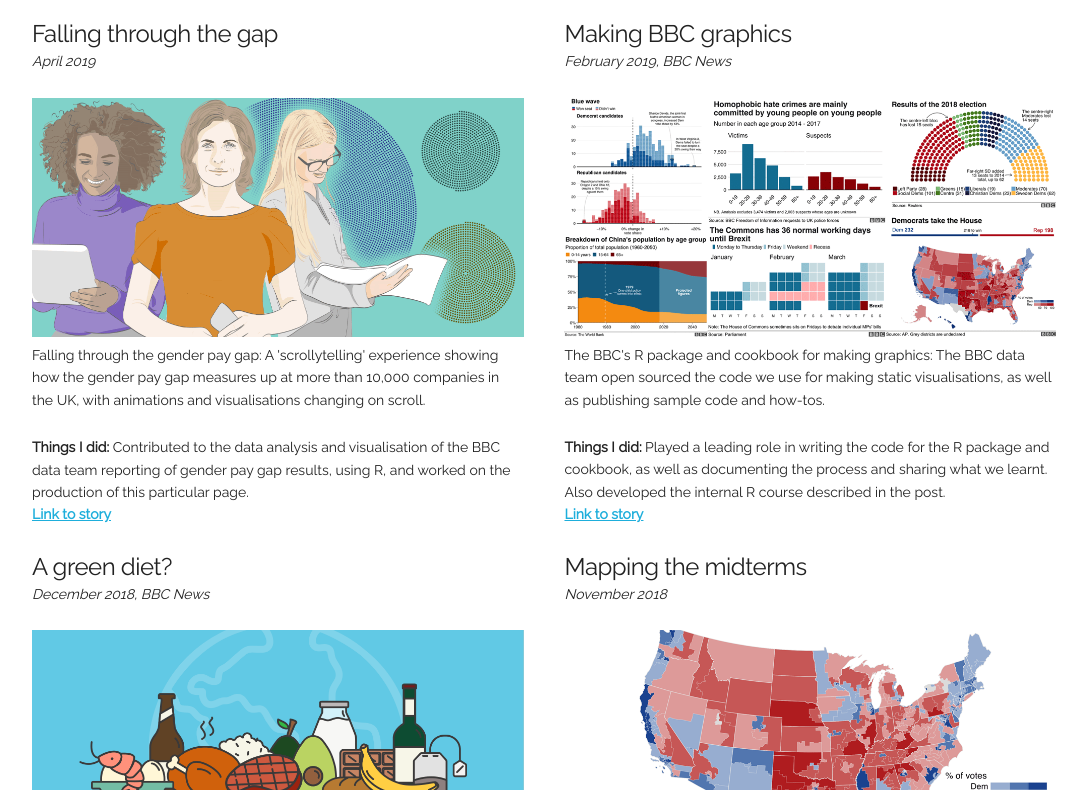
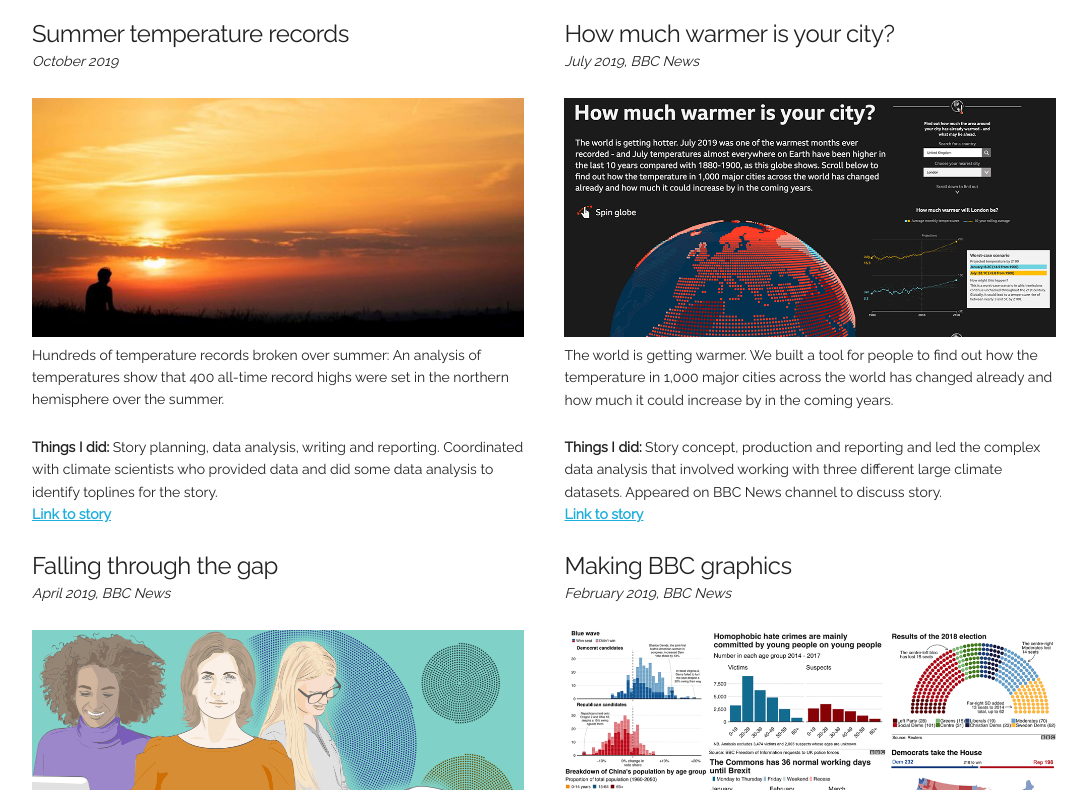
Before and after one commit to nassosstylianou/nassosstylianou.github.io, a plain HTML site: page index.html in a window 1280 px wide. Shown: the part 211-1001 px from the top of the page, without its empty margins (96-1183 px from the left). Drawn offline with Linux system fonts and the light colour scheme.

Commit message:
updates portfolio with latest stories

```diff
--- a/index.html
+++ b/index.html
@@ -67,7 +67,7 @@
     <div class="container">
         <div class="row">
             <h3 class="spacer">Nassos Stylianou</h3>
-            <p>I'm a journalist with BBC News, specialising in data-driven journalism, finding stories from complex datasets and visualising them online. I have been editorial lead on a number of very successful and award-winning BBC projects. You can get in touch by email at <strong><a href="mailto:stylianou.nassos@gmail.com">stylianou.nassos@gmail.com</a></strong> or through any of the social media platforms below.
+            <p>I'm a senior journalist with BBC News, specialising in data-driven journalism, finding stories from complex datasets and visualising them online. I have been editorial lead on a number of very successful and award-winning BBC projects. You can get in touch by email at <strong><a href="mailto:stylianou.nassos@gmail.com">stylianou.nassos@gmail.com</a></strong> or through any of the social media platforms below.
             </p>
 
             <div class="container-social">
@@ -94,10 +94,53 @@
             <hr class="strong"></hr>
         </div>
 
+
+          <div class="row">
+            <div class="six columns">
+                <h5 class="portfolio-title">Summer temperature records</h5>
+                <p class="date">October 2019</p>
+                <picture class="u-max-full-width">
+                    <source class="u-max-full-width" media="(min-width: 1000px)" srcset="images/temp_records_desktop.png">
+                    <source media="(max-width: 451px)" srcset="images/temp_records_desktop.png">
+                    <img class="u-max-full-width" src="images/temp_records_desktop.png" srcset="images/temp_records_desktop.png">
+                </picture>
+
+                <div class="description">
+                    <p class="description--story">Hundreds of temperature records broken over summer: An analysis of temperatures show that 400 all-time record highs were set in the northern hemisphere over the summer.</p>
+
+                    <p class="description--what-i-did"><strong>Things I did: </strong>Story planning, data analysis, writing and reporting. Coordinated with climate scientists who provided data and did some data analysis to identify toplines for the story.
+                        <br>
+                        <strong> <a class="story-link" href="https://www.bbc.co.uk/news/science-environment-49753680">Link to story</a></strong>
+                    </p>
+
+                </div>
+            </div>
+
+             <div class="six columns">
+                <h5 class="portfolio-title">How much warmer is your city?</h5>
+                <p class="date">July 2019, BBC News</p>
+                <picture class="u-max-full-width">
+                    <source class="u-max-full-width" media="(min-width: 1000px)" srcset="images/how_much_warmer_is_your_city_desktop.png">
+                    <source media="(max-width: 451px)" srcset="images/how_much_warmer_is_your_city_mobile.png">
+                    <img class="u-max-full-width" src="images/how_much_warmer_is_your_city_desktop.png" srcset="images/how_much_warmer_is_your_city_desktop.png">
+                </picture>
+
+                <div class="description">
+                    <p class="description--story">The world is getting warmer. We built a tool for people to find out how the temperature in 1,000 major cities across the world has changed already and how much it could increase by in the coming years. </p>
+
+                    <p class="description--what-i-did"><strong>Things I did: </strong>Story concept, production and reporting and led the complex data analysis that involved working with three different large climate datasets. Appeared on BBC News channel to discuss story.
+                        <br>
+                        <strong> <a class="story-link" href="https://www.bbc.co.uk/news/resources/idt-985b9374-596e-4ae6-aa04-7fbcae4cb7ee">Link to story</a></strong>
+                    </p>
+                </div>
+            </div>
+
+        </div>
+
         <div class="row">
             <div class="six columns">
                 <h5 class="portfolio-title">Falling through the gap</h5>
-                <p class="date">April 2019</p>
+                <p class="date">April 2019, BBC News</p>
                 <picture class="u-max-full-width">
                     <source class="u-max-full-width" media="(min-width: 1000px)" srcset="images/gender_pay_gap_scrolly_desktop.png">
                     <source media="(max-width: 451px)" srcset="images/gender_pay_gap_scrolly_desktop.png">
@@ -159,7 +202,7 @@
             </div>
              <div class="six columns">
                 <h5 class="portfolio-title">Mapping the midterms</h5>
-                <p class="date">November 2018</p>
+                <p class="date">November 2018, BBC News</p>
                 <picture class="u-max-full-width">
                     <source class="u-max-full-width" media="(min-width: 1000px)" srcset="images/us_midterms_desktop.png">
                     <source media="(max-width: 451px)" srcset="images/us_midterms_mobile.png">
```
Also changed, not shown: images/amazon_fires_desktop.jpg (added), images/how_much_warmer_is_your_city_desktop.png (added), images/how_much_warmer_is_your_city_mobile.png (added), images/temp_records.jpg (added), images/temp_records_desktop.png (added), images/women_inventors.png (added), images/women_inventors_graphic.png (added).
